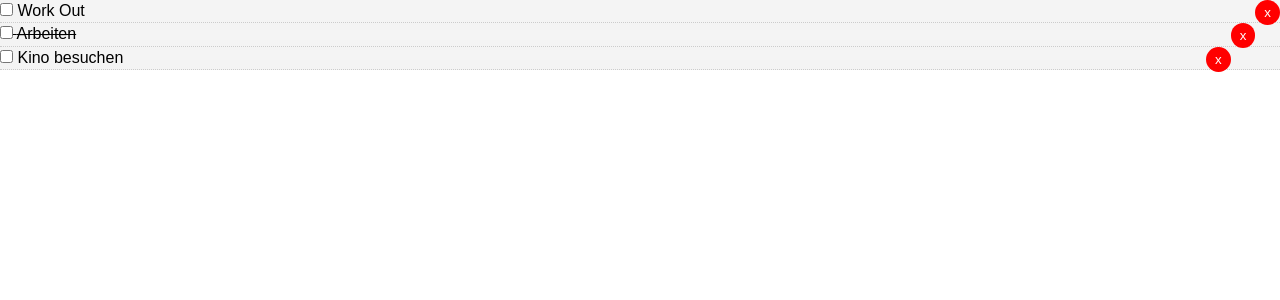
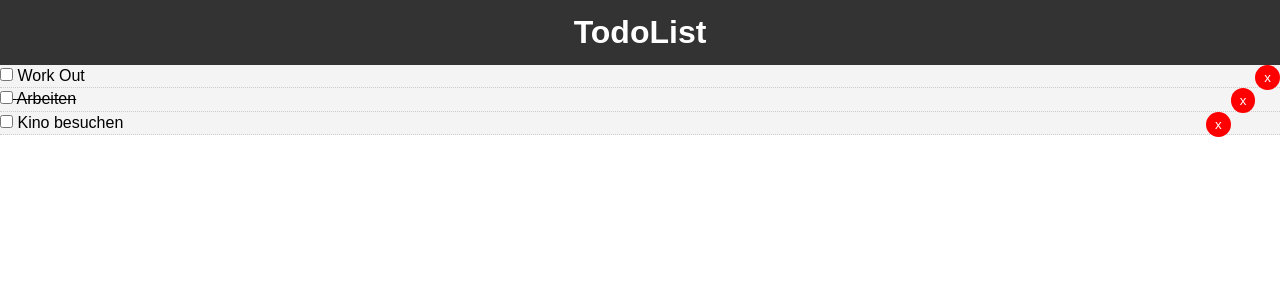
Before and after one commit to harunaltun38/React-JS, a React (Create React App) app in the folder todo-list/: page / in a window 1280 px wide. Shown: the top 300 px of the page. Built offline with nearby package versions, Linux system fonts and the light colour scheme.

Commit message:
Fügt die Komponente Header hinzu und gibt sie aus

```diff
--- a/todo-list/src/App.js
+++ b/todo-list/src/App.js
@@ -1,5 +1,6 @@
 import React, { Component } from "react";
 import Todos from "./components/Todos";
+import Header from "./components/layout/Header";
 import "./App.css";
 
 class App extends Component {
@@ -46,6 +47,7 @@
   render() {
     return (
       <div className="App">
+        <Header/>
         <Todos
           todos={this.state.todos}
           markComplete={this.markComplete}
--- /dev/null
+++ b/todo-list/src/components/layout/Header.js
@@ -0,0 +1,16 @@
+import React from "react";
+
+function Header() {
+  return <header style={headerStyle}>
+      <h1>TodoList</h1>
+  </header>;
+}
+
+const headerStyle = {
+    background: '#333',
+    color: '#fff',
+    textAlign: 'center',
+    padding: '10px'
+  }
+
+export default Header;
```
